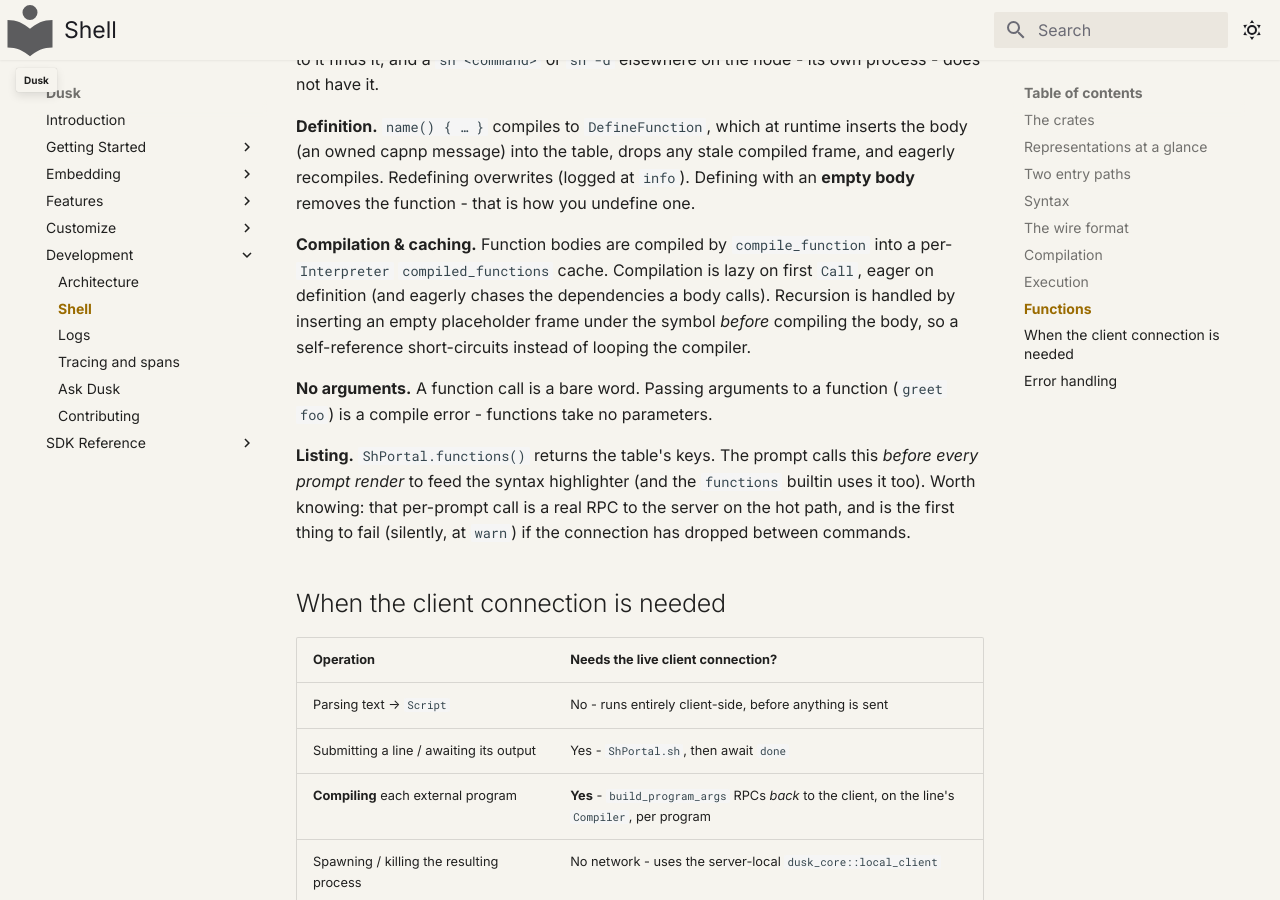
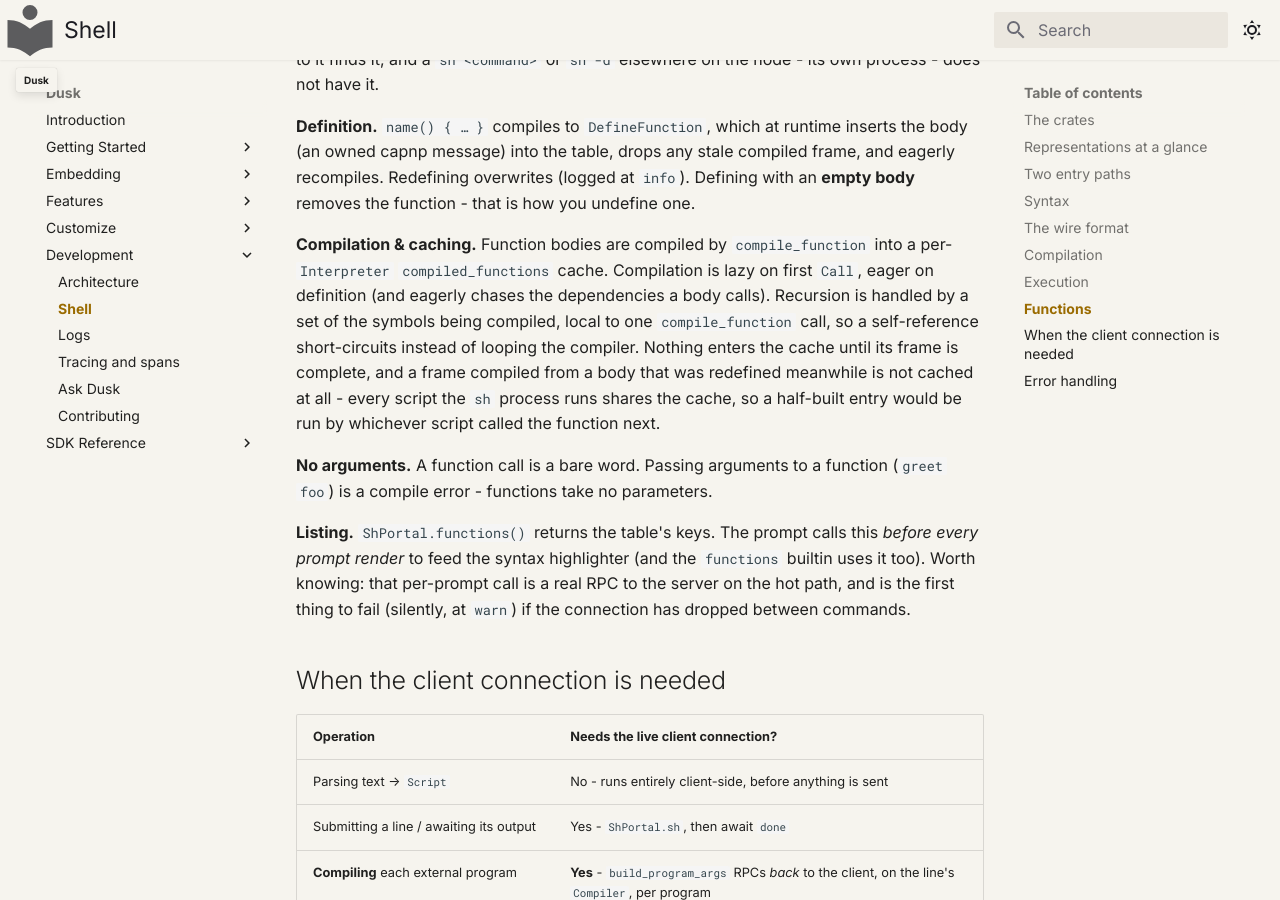
Before and after one commit to tomerze/dusk, an MkDocs documentation site: the page built from docs/docs/development/shell.md, in a window 1280 px wide and 900 px high, scrolled down 6594 px. Built offline with MkDocs 1.6.1 and Material for MkDocs 9.7.7, drawn with Linux system fonts in a browser that asks for light colours; comment, search, counter and statistics services are not loaded.

Commit message:
Update docs for how a function compile handles recursion
The functions section said recursion is handled by an empty placeholder frame in the cache; it is a set local to the compile now, and the cache only ever holds finished frames.

```diff
--- a/docs/docs/development/shell.md
+++ b/docs/docs/development/shell.md
@@ -284,9 +284,12 @@ one.
 **Compilation & caching.** Function bodies are compiled by `compile_function`
 into a per-`Interpreter` `compiled_functions` cache. Compilation is lazy on first
 `Call`, eager on definition (and eagerly chases the dependencies a body calls).
-Recursion is handled by inserting an empty placeholder frame under the symbol
-*before* compiling the body, so a self-reference short-circuits instead of
-looping the compiler.
+Recursion is handled by a set of the symbols being compiled, local to one
+`compile_function` call, so a self-reference short-circuits instead of looping
+the compiler. Nothing enters the cache until its frame is complete, and a frame
+compiled from a body that was redefined meanwhile is not cached at all - every
+script the `sh` process runs shares the cache, so a half-built entry would be
+run by whichever script called the function next.
 
 **No arguments.** A function call is a bare word. Passing arguments to a function
 (`greet foo`) is a compile error - functions take no parameters.
```
